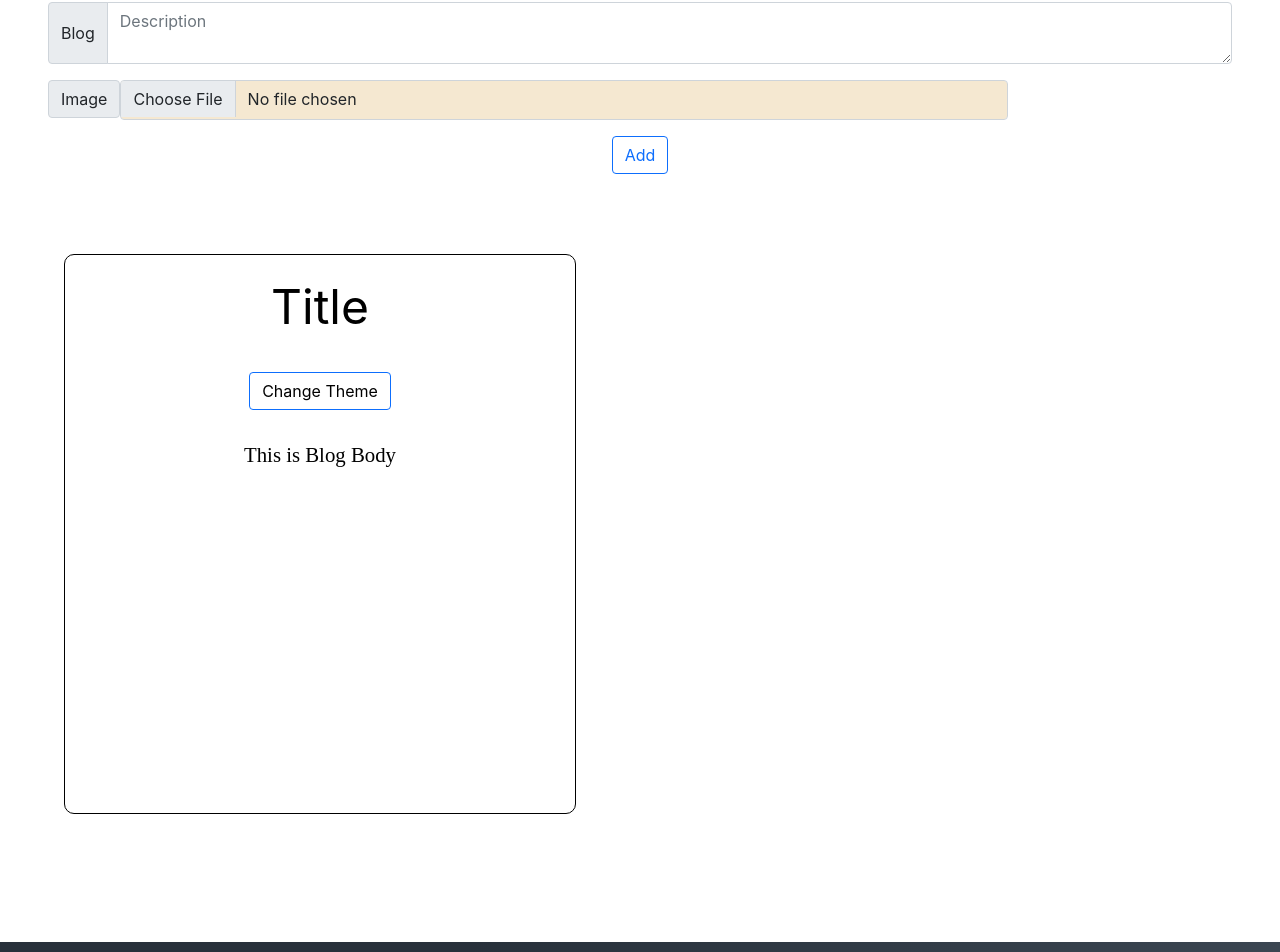
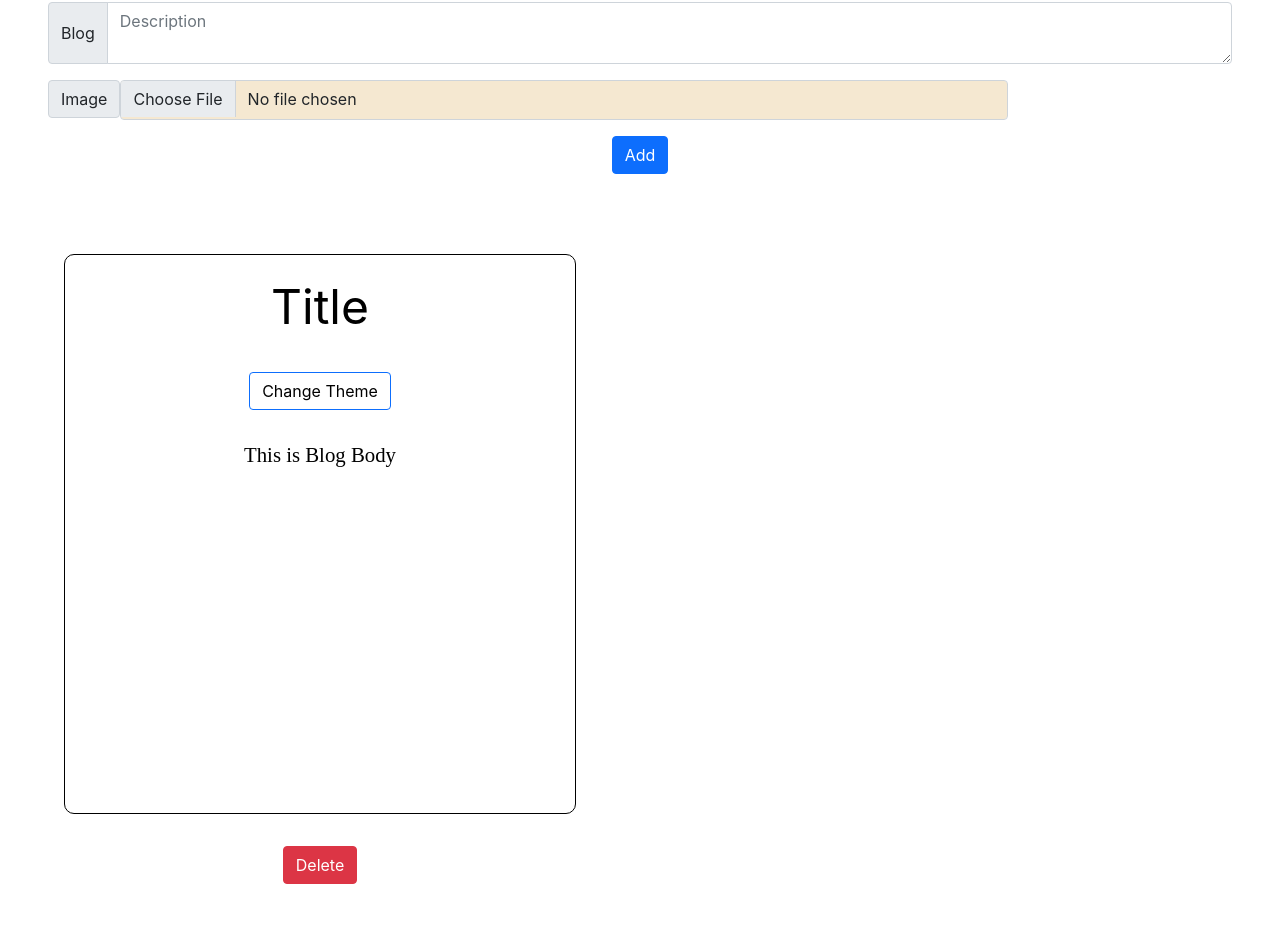
Before and after one commit to ShubhamTiwari909/WaaduBlog, a React (Create React App) app: page /food in a window 1280 px wide. Shown: the part 1111-2063 px from the top of the page. Built offline with nearby package versions, Linux system fonts and the light colour scheme; a web font is replaced by a local one.

Commit message:
nothing new

```diff
--- a/src/BlogProject/BlogCreate.js
+++ b/src/BlogProject/BlogCreate.js
@@ -62,7 +62,6 @@ const BlogCreate = () => {
 //  const [commentInput, setCommentInput] = useState('');
 
 //  const comments = {
-//    color:"black",
 //     display:displaycomment,
 //     overflowY:"scroll",
 //     scrollbarWidth: 'none',
@@ -137,7 +136,7 @@ const BlogCreate = () => {
 //   }
 
 
-//   /*comment section end here*/
+  /*comment section end here*/
 
 
   function handleTitle(event)
@@ -170,11 +169,11 @@ const BlogCreate = () => {
 
   }
 
-  // function handleRemove(id)
-  // {
-  //   const filterList = list.filter((item) =>item.id !== id);
-  //   setList(filterList);
-  // }
+  function handleRemove(id)
+  {
+    const filterList = list.filter((item) =>item.id !== id);
+    setList(filterList);
+  }
 
 
 //adding image logic copied!!
@@ -229,7 +228,7 @@ const BlogCreate = () => {
                   }}
                 />
 
-                <button type="button" className="btn btn-outline-primary" onClick={handleAdd}>Add </button>
+                <button type="button" className="btn btn-primary" onClick={handleAdd}>Add </button>
 
               </div>
         </div>
@@ -269,6 +268,11 @@ const BlogCreate = () => {
                 </div>
 
               </div>
+               <div className="text-center delete-btn">
+                  <button className="btn btn-danger" onClick={() => handleRemove(item.id)}>Delete</button>
+                  {/* <button className="btn"  key={item.id}><i class="fa fa-thumbs-up" aria-hidden="true" style={{color:"blue"}}></i></button>
+                  <button className="btn"  key={item.id}><i class="fa fa-thumbs-down" aria-hidden="true" style={{color:"red"}}></i></button> */}
+               </div>
 
           </div>
 
```
